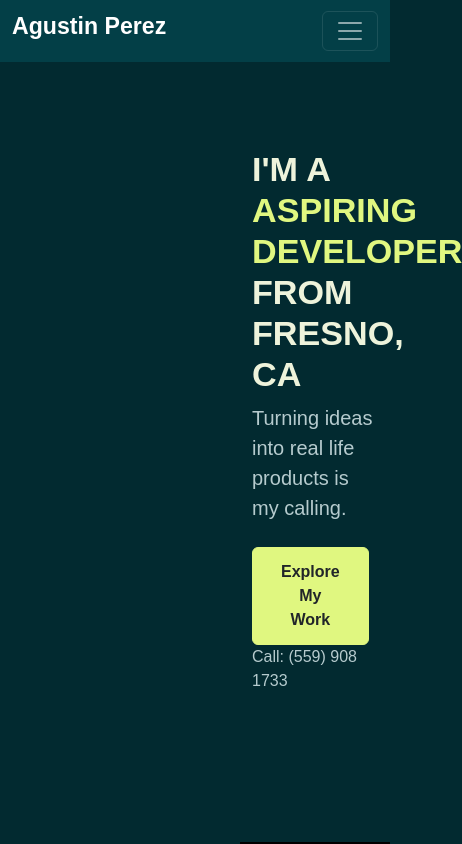
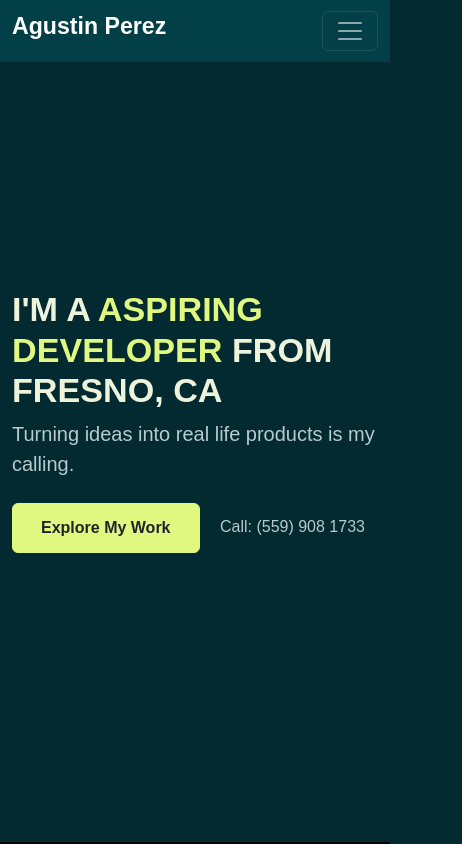
Before and after one commit to Agustin-EP/MFW-Final-Project, a plain HTML site: page index.html in a window 390 px wide. Shown: the top 844 px of the page, 462 px wide, since content can reach past the window. Drawn offline with nearby package versions, Linux system fonts and the light colour scheme.

Commit message:
Final touches

```diff
--- a/css/style.css
+++ b/css/style.css
@@ -145,7 +145,12 @@ img {
 #contact input.form-control {
   height: 44px;
 }
-
+@media (max-width: 992px) {
+  #content-wrapper {
+      padding-left: 0;
+      margin-inline: auto;
+  }
+}
 
 
 /*# sourceMappingURL=style.css.map */
--- a/index.html
+++ b/index.html
@@ -50,7 +50,7 @@
     <div class="col-lg.8">
       <h1 class="display-4 fw-bold">I'M A <span class="text-brand">ASPIRING DEVELOPER</span> FROM FRESNO, CA</h1>
       <p class="lead mt-2 mb-4">Turning ideas into real life products is my calling.</p>
-      <a href=".work" class="btn btn-brand me-3">Explore My Work</a>
+      <a href="#work" class="btn btn-brand me-3">Explore My Work</a>
       <a href="#" class="link-custom">Call: (559) 908 1733</a>
 
     </div>
```
